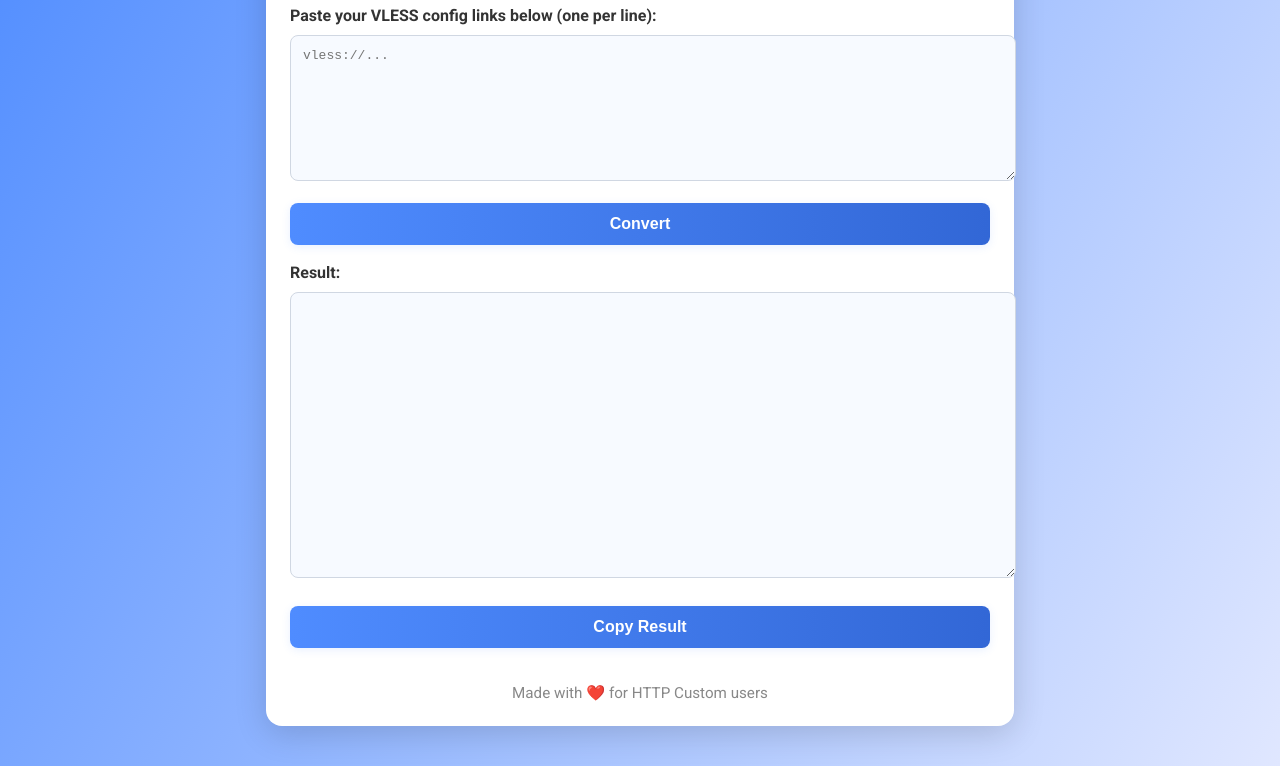
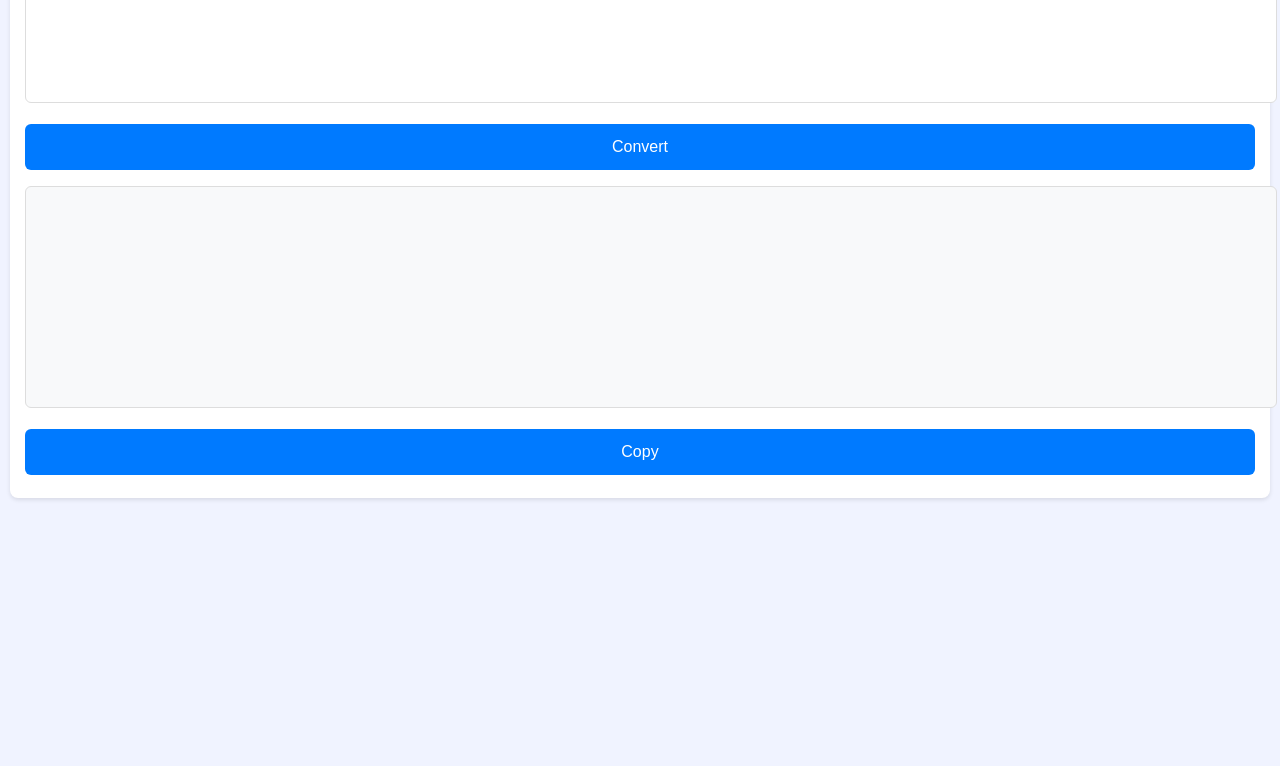
Before and after one commit to ATMShuvaNu/VLESS-CONVERTER, a plain HTML site: page index.html in a window 1280 px wide. Shown: the part 147-913 px from the top of the page. After the commit the page ends 800 px from the top, so only its background shows below. Drawn offline with Linux system fonts and the light colour scheme.

Commit message:
Update index.html

```diff
--- a/index.html
+++ b/index.html
@@ -1,190 +1,74 @@
 <!DOCTYPE html>
 <html>
 <head>
-    <title>VLESS Config Editor</title>
-    <link href="https://fonts.googleapis.com/css?family=Roboto:400,700&display=swap" rel="stylesheet">
+    <title>VLESS Mobile Editor</title>
+    <meta name="viewport" content="width=device-width, initial-scale=1.0, maximum-scale=1.0, user-scalable=no">
     <style>
+        /* Minimal CSS for Android */
         body {
-            font-family: 'Roboto', Arial, sans-serif;
-            background: linear-gradient(120deg, #4f8cff 0%, #e0e7ff 100%);
-            min-height: 100vh;
             margin: 0;
-            padding: 0;
+            padding: 10px;
+            font-family: system-ui, -apple-system, sans-serif;
+            background: #f0f3ff;
         }
         .container {
             background: #fff;
-            box-shadow: 0 8px 32px rgba(0,0,0,0.15);
-            border-radius: 16px;
-            max-width: 700px;
-            margin: 40px auto;
-            padding: 32px 24px 24px 24px;
-            opacity: 0;
-            transform: translateY(40px);
-            animation: fadeInUp 1s cubic-bezier(.23,1.01,.32,1) forwards;
-        }
-        @keyframes fadeInUp {
-            to {
-                opacity: 1;
-                transform: translateY(0);
-            }
-        }
-        h1 {
-            text-align: center;
-            color: #3267d6;
-            font-weight: 700;
-            letter-spacing: 1px;
-        }
-        label {
-            font-weight: 700;
-            color: #333;
+            border-radius: 8px;
+            padding: 15px;
+            box-shadow: 0 2px 4px rgba(0,0,0,0.1);
         }
         textarea {
             width: 100%;
-            border-radius: 8px;
-            border: 1px solid #d0d7e2;
-            padding: 12px;
-            font-size: 1em;
-            margin: 10px 0 18px 0;
-            background: #f7faff;
-            transition: border 0.2s, box-shadow 0.3s;
-        }
-        #inputConfig {
-            height: 120px;
+            height: 150px;
+            border: 1px solid #ddd;
+            border-radius: 6px;
+            padding: 10px;
+            font-size: 14px;
+            margin: 8px 0;
+            resize: none;
         }
         #outputConfig {
-            height: 260px; /* Bigger result box */
-        }
-        textarea:focus {
-            border: 1.5px solid #4f8cff;
-            outline: none;
-            box-shadow: 0 0 8px #4f8cff44;
-        }
-        .highlight {
-            animation: highlightFade 1.2s;
-        }
-        @keyframes highlightFade {
-            0% { box-shadow: 0 0 16px 4px #4f8cff77; }
-            80% { box-shadow: 0 0 0 0 #4f8cff00; }
-            100% { box-shadow: none; }
-        }
-        .btn-group {
-            display: flex;
-            gap: 12px;
-            margin-bottom: 18px;
+            height: 200px;
+            background: #f8f9fa;
         }
         button {
-            flex: 1;
-            padding: 12px 0;
-            background: linear-gradient(90deg, #4f8cff, #3267d6);
+            width: 100%;
+            padding: 14px;
+            background: #007aff;
             color: white;
             border: none;
-            border-radius: 8px;
-            font-size: 1em;
-            font-weight: 700;
-            cursor: pointer;
-            transition: background 0.2s, transform 0.1s;
-            box-shadow: 0 2px 8px #4f8cff22;
-        }
-        button:active {
-            transform: scale(0.96);
-            background: linear-gradient(90deg, #3267d6, #4f8cff);
-        }
-        button:hover {
-            background: linear-gradient(90deg, #3267d6, #4f8cff);
-        }
-        .copy-btn {
-            width: 100%;
-            margin-top: 6px;
-            margin-bottom: 12px;
-            padding: 12px 0;
-        }
-        .footer {
-            text-align: center;
-            color: #888;
-            margin-top: 24px;
-            font-size: 0.95em;
-        }
-        .copied-msg {
-            text-align: right;
-            color: #3267d6;
-            font-size: 0.98em;
-            font-weight: 600;
-            margin-bottom: 10px;
-            display: none;
-        }
-        .copied-msg.show {
-            display: block;
-            animation: fadeOut 2s forwards;
-        }
-        @keyframes fadeOut {
-            0% { opacity: 1; }
-            80% { opacity: 1; }
-            100% { opacity: 0; }
+            border-radius: 6px;
+            font-size: 16px;
+            margin: 8px 0;
+            touch-action: manipulation;
         }
     </style>
 </head>
 <body>
     <div class="container">
-        <h1>VLESS Config Editor</h1>
-        <label for="inputConfig">Paste your VLESS config links below (one per line):</label>
-        <textarea id="inputConfig" placeholder="vless://..."></textarea>
-        <div class="btn-group">
-            <button onclick="addEncryption()">Convert</button>
-        </div>
-        <label for="outputConfig">Result:</label>
-        <div class="copied-msg" id="copiedMsg">Copied!</div>
+        <h2 style="color:#007aff;margin:0 0 12px 0">VLESS Editor</h2>
+        <textarea id="inputConfig" placeholder="Paste VLESS config"></textarea>
+        <button onclick="addEncryption()">Convert</button>
         <textarea id="outputConfig" readonly></textarea>
-        <button class="copy-btn" onclick="copyResult()">Copy Result</button>
-        <div class="footer">Made with ❤️ for HTTP Custom users</div>
+        <button onclick="copyResult()">Copy</button>
     </div>
+
     <script>
         function addEncryption() {
             const input = document.getElementById('inputConfig').value.trim();
-            const lines = input.split('\n');
-            const results = [];
-            for (let line of lines) {
-                if (line.trim() === '') continue;
-                if (line.startsWith('vless://')) {
-                    if (line.includes('encryption=none')) {
-                        results.push(line);
-                    } else {
-                        if (line.includes('security=none')) {
-                            line = line.replace('security=none', 'security=none&encryption=none');
-                        } else {
-                            const [base, query] = line.split('?');
-                            if (query) {
-                                line = `${base}?security=none&encryption=none&${query}`;
-                            } else {
-                                line = `${line}?security=none&encryption=none`;
-                            }
-                        }
-                        results.push(line);
-                    }
-                } else {
-                    results.push(line + ' (Not a VLESS config)');
-                }
-            }
-            const outputArea = document.getElementById('outputConfig');
-            outputArea.value = results.join('\n');
-            // Animation for highlight
-            outputArea.classList.remove('highlight');
-            void outputArea.offsetWidth; // reflow hack to restart animation
-            outputArea.classList.add('highlight');
+            const output = input.split('\n').map(line => {
+                if (!line.startsWith('vless://')) return line + ' (Invalid)';
+                return line.includes('encryption=none') ? line :
+                    line.replace(/(security=none)|(\?)/, (m,p1,p2) =>
+                        p1 ? 'security=none&encryption=none' : '?security=none&encryption=none&');
+            }).join('\n');
+            document.getElementById('outputConfig').value = output;
         }
 
         function copyResult() {
-            const outputArea = document.getElementById('outputConfig');
-            if (!outputArea.value.trim()) {
-                alert('Nothing to copy!');
-                return;
-            }
-            outputArea.select();
-            outputArea.setSelectionRange(0, 99999); // For mobile devices
-            document.execCommand('copy');
-            // Show copied message
-            const msg = document.getElementById('copiedMsg');
-            msg.classList.add('show');
-            setTimeout(() => msg.classList.remove('show'), 1800);
+            const el = document.getElementById('outputConfig');
+            el.select();
+            navigator.clipboard.writeText(el.value);
         }
     </script>
 </body>
```
